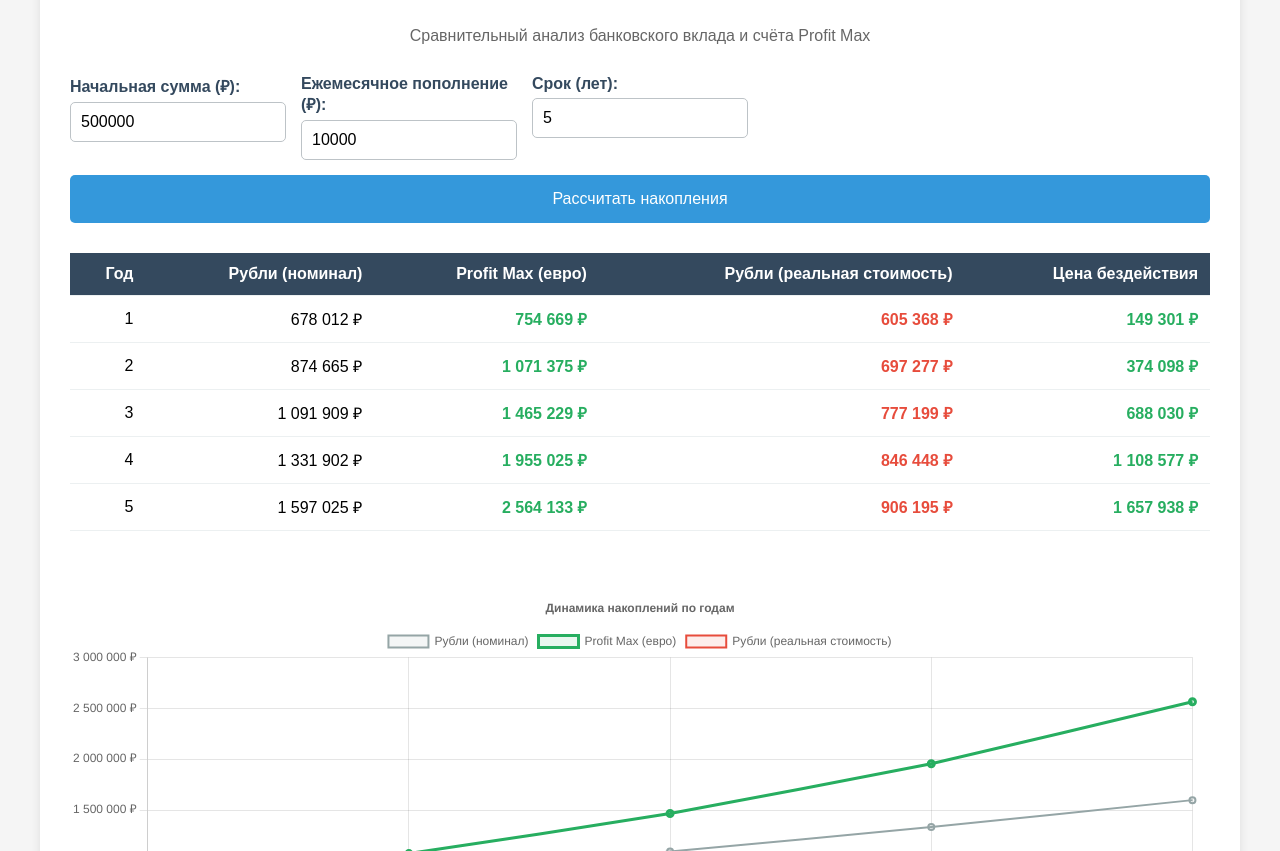
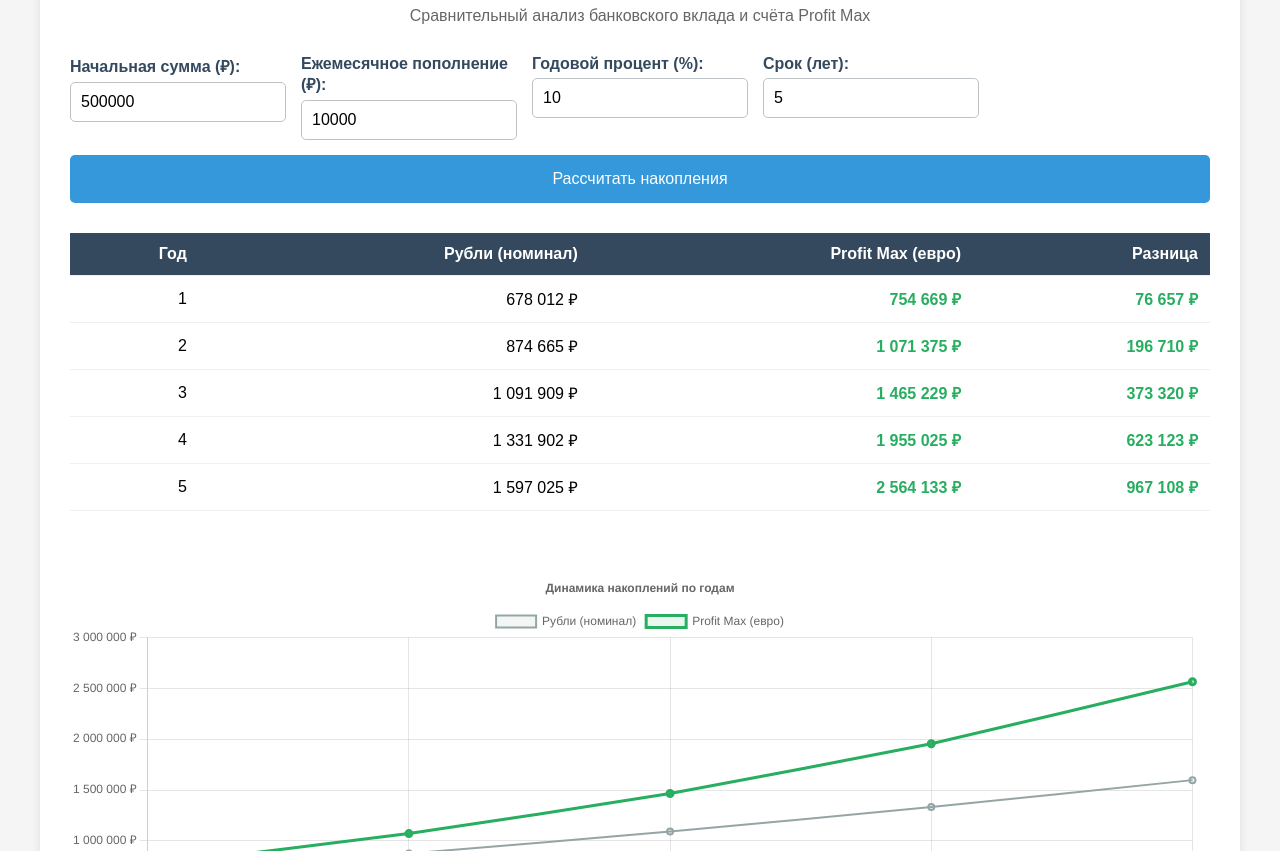
Before and after one commit to svetrosta-netizen/kopi-s-umom, a plain HTML site: page index.html in a window 1280 px wide. Shown: the part 101-952 px from the top of the page. Drawn offline with nearby package versions, Linux system fonts and the light colour scheme.

Commit message:
Update index.html

```diff
--- a/index.html
+++ b/index.html
@@ -22,6 +22,11 @@
         h2 {
             color: #2c3e50;
             text-align: center;
+            margin-bottom: 10px;
+        }
+        .subtitle {
+            text-align: center;
+            color: #666;
             margin-bottom: 30px;
         }
         .inputs {
@@ -108,7 +113,7 @@
 <body>
     <div class="calculator">
         <h2>🧠 Калькулятор "Копи с умом"</h2>
-        <p style="text-align: center; color: #666; margin-bottom: 30px;">Сравнительный анализ банковского вклада и счёта Profit Max</p>
+        <div class="subtitle">Сравнительный анализ банковского вклада и счёта Profit Max</div>
 
         <div class="inputs">
             <div class="input-group">
@@ -122,6 +127,11 @@
             </div>
 
             <div class="input-group">
+                <label>Годовой процент (%):</label>
+                <input type="number" id="annualPercent" value="10" min="0" max="100" step="0.1">
+            </div>
+
+            <div class="input-group">
                 <label>Срок (лет):</label>
                 <input type="number" id="years" value="5" min="1" max="30">
             </div>
@@ -130,14 +140,13 @@
         </div>
 
         <div class="results">
-            <table id="resultsTable">
+            <table>
                 <thead>
                     <tr>
                         <th>Год</th>
                         <th>Рубли (номинал)</th>
                         <th>Profit Max (евро)</th>
-                        <th>Рубли (реальная стоимость)</th>
-                        <th>Цена бездействия</th>
+                        <th>Разница</th>
                     </tr>
                 </thead>
                 <tbody id="tableBody">
@@ -157,9 +166,10 @@
         function calculate() {
             const initialAmount = parseFloat(document.getElementById('initialAmount').value);
             const monthlyDeposit = parseFloat(document.getElementById('monthlyDeposit').value);
+            const annualPercent = parseFloat(document.getElementById('annualPercent').value);
             const years = parseInt(document.getElementById('years').value);
 
-            if (isNaN(initialAmount) || isNaN(monthlyDeposit) || isNaN(years)) {
+            if (isNaN(initialAmount) || isNaN(monthlyDeposit) || isNaN(annualPercent) || isNaN(years)) {
                 alert('Пожалуйста, заполните все поля корректно');
                 return;
             }
@@ -167,63 +177,44 @@
             const tableBody = document.getElementById('tableBody');
             tableBody.innerHTML = '';
 
-            const yearlyData = [];
             const labels = [];
-            const rubleNominalData = [];
+            const rubleData = [];
             const profitMaxData = [];
-            const rubleRealData = [];
-            const inactionCostData = [];
+            const differenceData = [];
 
-            let rubleNominal = initialAmount;
-            let profitMax = initialAmount;
-            let rubleReal = initialAmount;
+            let rubleBalance = initialAmount;
+            let profitMaxBalance = initialAmount;
 
-            const monthlyRateRub = 0.10 / 12;
-            const monthlyRateEur = 0.22 / 12;
-            const months = years * 12;
+            const monthlyRateRub = annualPercent / 100 / 12;
+            const monthlyRateEur = (annualPercent / 100 + 0.12) / 12; // 10% + 12% роста курса
 
-            // Расчет с ежемесячной капитализацией
             for (let year = 1; year <= years; year++) {
                 // Расчет с ежемесячными пополнениями
                 for (let month = 1; month <= 12; month++) {
-                    rubleNominal = rubleNominal * (1 + monthlyRateRub) + monthlyDeposit;
-                    profitMax = profitMax * (1 + monthlyRateEur) + monthlyDeposit;
+                    rubleBalance = rubleBalance * (1 + monthlyRateRub) + monthlyDeposit;
+                    profitMaxBalance = profitMaxBalance * (1 + monthlyRateEur) + monthlyDeposit;
                 }
 
-                // Реальная стоимость рублевых накоплений
-                rubleReal = rubleNominal / Math.pow(1.12, year);
-                const inactionCost = profitMax - rubleReal;
-
-                const rowData = {
-                    year: year,
-                    rubleNominal: rubleNominal,
-                    profitMax: profitMax,
-                    rubleReal: rubleReal,
-                    inactionCost: inactionCost
-                };
-
-                yearlyData.push(rowData);
-                labels.push(`Год ${year}`);
-                rubleNominalData.push(rubleNominal);
-                profitMaxData.push(profitMax);
-                rubleRealData.push(rubleReal);
-                inactionCostData.push(inactionCost);
+                const difference = profitMaxBalance - rubleBalance;
 
                 // Добавляем строку в таблицу
                 const row = document.createElement('tr');
-
                 row.innerHTML = `
                     <td>${year}</td>
-                    <td>${formatCurrency(rubleNominal)}</td>
-                    <td class="positive">${formatCurrency(profitMax)}</td>
-                    <td class="negative">${formatCurrency(rubleReal)}</td>
-                    <td class="positive">${formatCurrency(inactionCost)}</td>
+                    <td>${formatCurrency(rubleBalance)}</td>
+                    <td class="positive">${formatCurrency(profitMaxBalance)}</td>
+                    <td class="positive">${formatCurrency(difference)}</td>
                 `;
+                tableBody.appendChild(row);
 
-                tableBody.appendChild(row);
+                // Данные для графика
+                labels.push(`Год ${year}`);
+                rubleData.push(rubleBalance);
+                profitMaxData.push(profitMaxBalance);
+                differenceData.push(difference);
             }
 
-            updateChart(labels, rubleNominalData, profitMaxData, rubleRealData);
+            updateChart(labels, rubleData, profitMaxData);
         }
 
         function formatCurrency(amount) {
@@ -234,7 +225,7 @@
             }).format(amount);
         }
 
-        function updateChart(labels, rubleNominal, profitMax, rubleReal) {
+        function updateChart(labels, rubleData, profitMaxData) {
             const ctx = document.getElementById('growthChart').getContext('2d');
 
             if (chart) {
@@ -248,7 +239,7 @@
                     datasets: [
                         {
                             label: 'Рубли (номинал)',
-                            data: rubleNominal,
+                            data: rubleData,
                             borderColor: '#95a5a6',
                             backgroundColor: 'rgba(149, 165, 166, 0.1)',
                             borderWidth: 2,
@@ -256,18 +247,10 @@
                         },
                         {
                             label: 'Profit Max (евро)',
-                            data: profitMax,
+                            data: profitMaxData,
                             borderColor: '#27ae60',
                             backgroundColor: 'rgba(39, 174, 96, 0.1)',
                             borderWidth: 3,
-                            tension: 0.1
-                        },
-                        {
-                            label: 'Рубли (реальная стоимость)',
-                            data: rubleReal,
-                            borderColor: '#e74c3c',
-                            backgroundColor: 'rgba(231, 76, 60, 0.1)',
-                            borderWidth: 2,
                             tension: 0.1
                         }
                     ]
```
